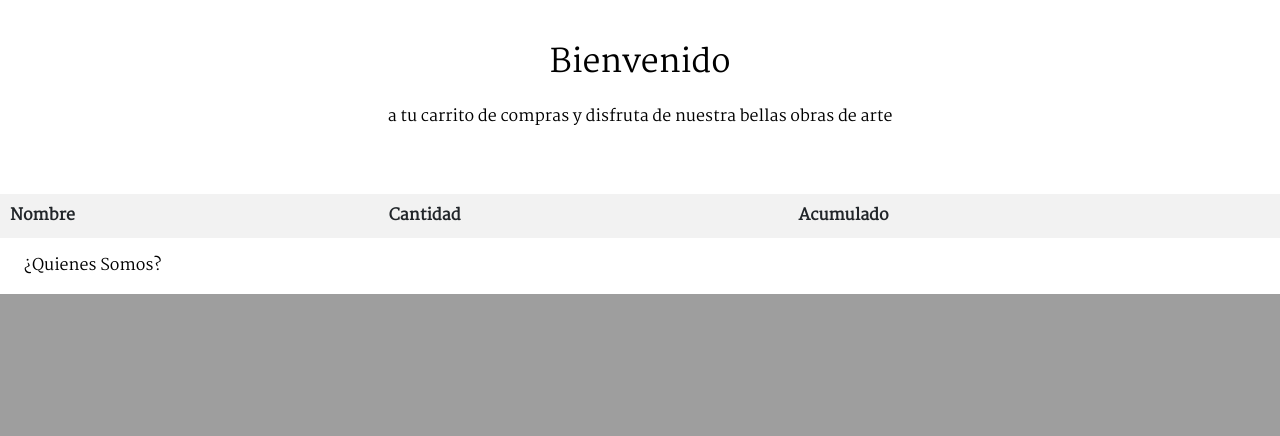
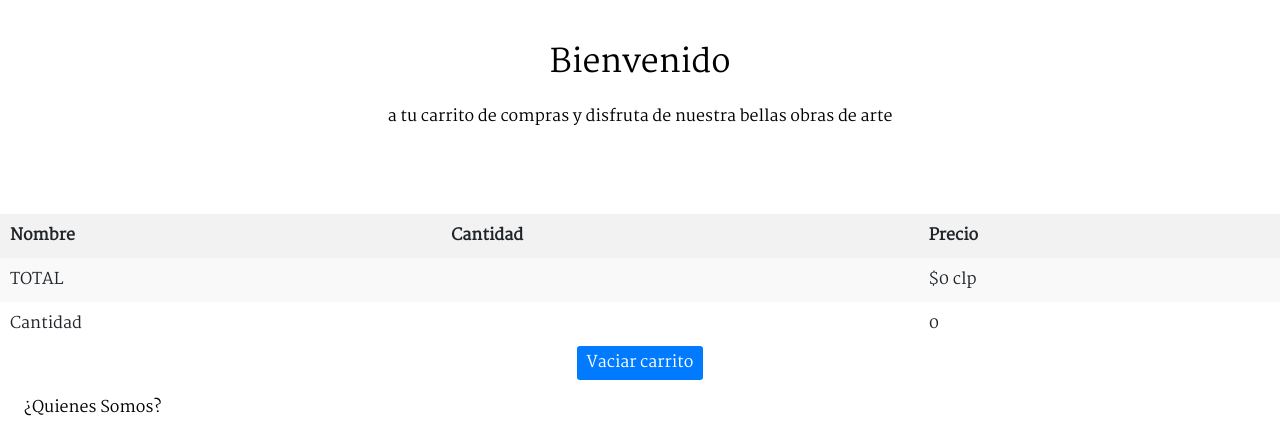
Before and after one commit to EmirAlejandro/GrupoCero, a Django app: page /carrito/ in a window 1280 px wide. Shown: the part 801-1237 px from the top of the page. Before the commit the page ends 1095 px from the top, so only its background shows below. Run offline with Django 4.2, Linux system fonts and the light colour scheme; lists and menus that the app fills with data are empty.

Commit message:
carrito finalizado

```diff
--- a/GrupoCero/GrupoCero/settings.py
+++ b/GrupoCero/GrupoCero/settings.py
@@ -38,6 +38,8 @@ INSTALLED_APPS = [
     'django.contrib.messages',
     'django.contrib.staticfiles',
     'webGrupoCero',
+    'django.contrib.humanize',
+
 ]
 
 MIDDLEWARE = [
@@ -63,6 +65,8 @@ TEMPLATES = [
                 'django.template.context_processors.request',
                 'django.contrib.auth.context_processors.auth',
                 'django.contrib.messages.context_processors.messages',
+                'webGrupoCero.proceso_contexto.total_carrito',
+                'webGrupoCero.proceso_contexto.cantidad',
             ],
         },
     },
--- /dev/null
+++ b/GrupoCero/webGrupoCero/proceso_contexto.py
@@ -0,0 +1,16 @@
+def total_carrito(request):
+    total = 0
+    if request.user.is_authenticated:
+        if "carrito" in request.session.keys():
+            for key, value in request.session["carrito"].items():
+                total+= int(value["acumulado"])
+    return {"total_carrito":total}
+
+
+def cantidad(request):
+    cantidad = 0
+    if request.user.is_authenticated:
+        if "carrito" in request.session.keys():
+            for key, value in request.session["carrito"].items():
+                cantidad+= int(value["cantidad"])
+    return {"cantidad":cantidad}
--- a/GrupoCero/webGrupoCero/templates/carrito.html
+++ b/GrupoCero/webGrupoCero/templates/carrito.html
@@ -1,13 +1,20 @@
 {% extends "base.html" %}
 {% load static %}
+{% load humanize %}
 
 {% block css %}
 <link rel="stylesheet" href="{% static 'css/galeria-blog.css' %}">
 <style>
     /* Estilos personalizados para el carrito */
+    .carrito-container {
+        display: flex;
+        justify-content: center;
+    }
+
     table {
         width: 100%;
         border-collapse: collapse;
+        margin-top: 20px;
     }
 
     th, td {
@@ -23,13 +30,27 @@
     tr:nth-child(even) {
         background-color: #f9f9f9;
     }
+
+    .boton-agregar,
+    .boton-quitar,
+    .boton-vaciar {
+        display: inline-block;
+        padding: 5px 10px;
+        background-color: #007bff;
+        color: #fff;
+        text-decoration: none;
+        border-radius: 3px;
+    }
+
+    .boton-agregar:hover,
+    .boton-quitar:hover,
+    .boton-vaciar:hover {
+        background-color: #0056b3;
+    }
 </style>
 {% endblock css %}
 
-
 <body>
-
-
     <!--seccion cuerpo de la pagina-->
     <main>
         {% block contenidos %}
@@ -49,24 +70,47 @@
             </p>
         </section>
 
-        <div>
+        <div class="carrito-container">
             <table>
                 <tr border="1">
                     <th>Nombre</th>
                     <th>Cantidad</th>
-                    <th>Acumulado</th>
+                    <th>Precio</th>
+
                 </tr>
                 {% if request.session.carrito.items %}
                     {% for key, value in request.session.carrito.items %}
                     <tr>
                         <td> {{value.nombre}} </td>
                         <td> {{value.cantidad}} </td>
-                        <td> {{value.acumulado}} </td>
+                        <td>${{ value.acumulado|intcomma }} clp</td>
+                        <td>
+                            <a href="{% url 'AA' value.producto_id %}" class="boton-agregar">Agregar</a>
+                            <a href="{% url 'RESTA' value.producto_id %}" class="boton-quitar">Quitar</a>
+                        </td>
                     </tr>
                     {% endfor %}
                 {% endif %}
-
+               <tr>
+                    <td colspan="2">
+                        TOTAL
+                    </td>
+                    <td>
+                        ${{ total_carrito|intcomma }} clp
+                    </td>
+               </tr>
+               <tr>
+                <td colspan="2">
+                    Cantidad
+                </td>
+                <td>
+                    {{cantidad}}
+                </td>
+           </tr>
             </table>
+        </div>
+        <div class="carrito-container">
+            <a href="{% url 'VACIAR' %}" class="boton-vaciar">Vaciar carrito</a>
         </div>
         {% endblock contenidos %}
     </main>
@@ -74,6 +118,5 @@
     <footer>
 
     </footer>
-
 </body>
 </html>
--- a/GrupoCero/webGrupoCero/templates/ficha_obra.html
+++ b/GrupoCero/webGrupoCero/templates/ficha_obra.html
@@ -52,6 +52,7 @@
                     <a href="{% url 'AA' item.idObra %}">
                         Agregar al carrito
                     </a>
+                    <hr>
                 </article>
             </div>
             <center>
--- a/GrupoCero/webGrupoCero/urls.py
+++ b/GrupoCero/webGrupoCero/urls.py
@@ -24,4 +24,6 @@ urlpatterns = [
     path('subir/',login_required(permission_required(['webGrupoCero.add_galeria'], login_url='/login/')(subir_galeria)),name='SG'),
     path('agregar/<articulo_id>/', agregar_articulo, name='AA'),
     path('carrito/',carrito, name='carrito'),
+    path('quitar/<articulo_id>/',quitar,name='RESTA'),
+    path('vaciar/',vaciar,name='VACIAR'),
 ]
--- a/GrupoCero/webGrupoCero/views.py
+++ b/GrupoCero/webGrupoCero/views.py
@@ -219,7 +219,18 @@ def agregar_articulo(request,articulo_id):
     carrito.agregar(obra)
     datos = request.session["carrito"]
     print(datos)
-    return redirect('/galeria/')
+    return redirect('/carrito/')
 
 def carrito(request):
     return render(request, 'carrito.html')
+
+def quitar(request,articulo_id):
+    carrito = Carrito(request)
+    obra = Obra.objects.get(idObra=articulo_id)
+    carrito.resta(obra)
+    return redirect('/carrito/')
+
+def vaciar(request):
+    carrito = Carrito(request)
+    carrito.vaciar()
+    return redirect('/carrito/')
```
